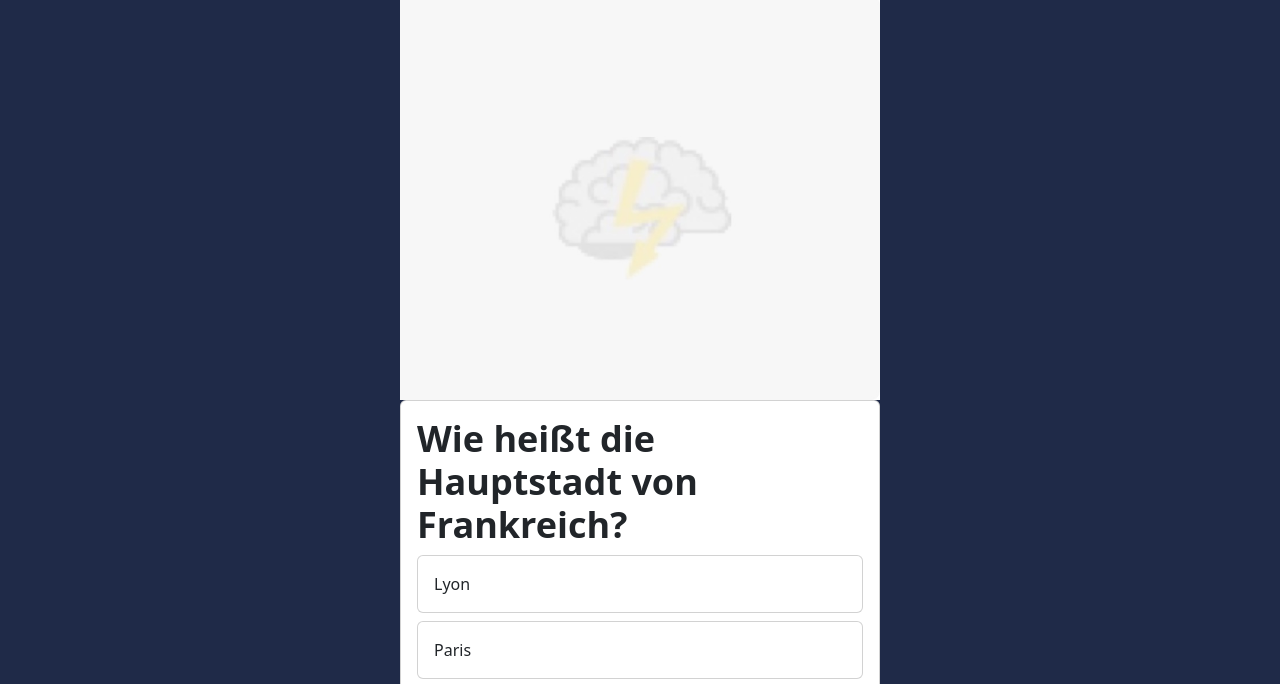
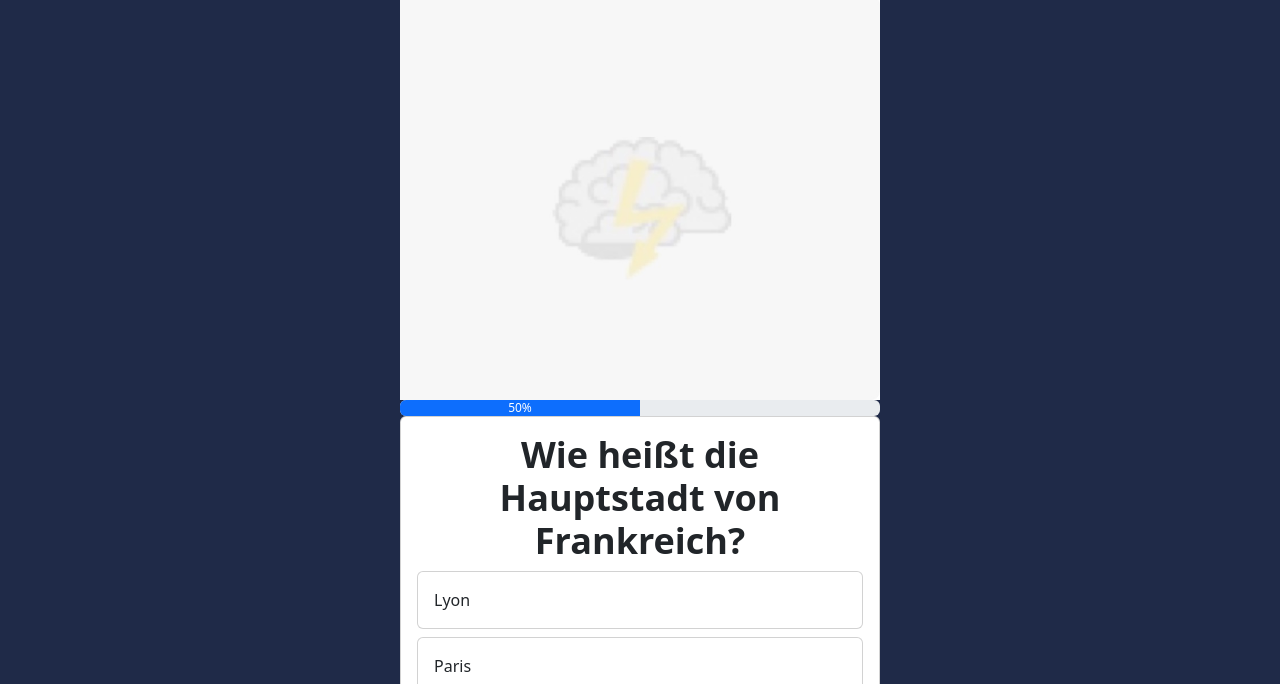
Before and after one commit to B-Blarr/Quizapp, a website: page index.html in a window 1280 px wide. Shown: the part 86-770 px from the top of the page. Drawn offline with Linux system fonts and the light colour scheme.

Commit message:
Added progress bar

```diff
--- a/index.html
+++ b/index.html
@@ -25,6 +25,18 @@
           class="card-img-top"
           alt="Brain_Image"
         />
+        <div class="progress">
+          <div id="progress"
+            class="progress-bar"
+            role="progressbar"
+            style="width: 25%"
+            aria-valuenow="25"
+            aria-valuemin="0"
+            aria-valuemax="100"
+          >
+            <span id="progress-bar"></span>
+          </div>
+        </div>
         <div class="card card-body"></div>
       </div>
     </div>
@@ -35,7 +47,10 @@
             <h5 class="modal-title">Quiz Ergebnis</h5>
           </div>
           <div class="modal-body">
-            <p>Du hast <span id="correct-answers"></span> von <span id="answers-numbers"></span> Fragen richtig beantwortet!</p>
+            <p>
+              Du hast <span id="correct-answers"></span> von
+              <span id="answers-numbers"></span> Fragen richtig beantwortet!
+            </p>
           </div>
           <div class="modal-footer">
             <button
--- a/scripts/script.js
+++ b/scripts/script.js
@@ -9,6 +9,7 @@ function init() {
         refQuestionCard.innerHTML = questionRender();
         document.getElementsByClassName("btn")[0].disabled = true;
         document.querySelectorAll(".quiz-answer").disabled = false;
+        showProgressBar();
 
 }
 
@@ -76,3 +77,10 @@ function modalNumbers() {
    let refCorrectAnswers = document.getElementById("correct-answers");
    refCorrectAnswers.innerHTML = correctAnswers;
 }
+
+function showProgressBar() {
+ let refProgressBar = document.getElementById("progress-bar");
+ let percent = ((currentQuestion +1) / questions.length) *100;
+ refProgressBar.innerHTML = percent + "%";
+ document.getElementById("progress").style.width = percent + "%";
+}
--- a/styles/style.css
+++ b/styles/style.css
@@ -52,6 +52,8 @@ min-height: 350px;
 h5{
   font-size: 36px;
   font-weight: 700;
+  text-align: center;
+  width: 100%;
 }
 
 .modal-body{
```
